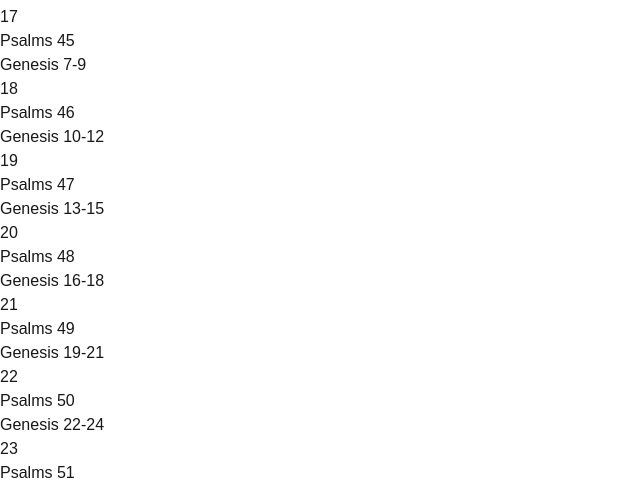
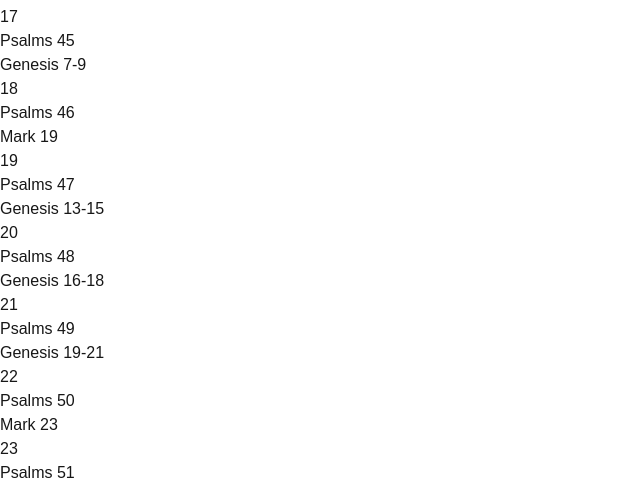
Before and after one commit to philippedixon/lutheranlectionary, a Next.js app: page / in a window 1280 px wide. Shown: the part 1267-1754 px from the top of the page, without its empty margins (0-640 px from the left). Built offline with nearby package versions, Linux system fonts and the light colour scheme; no server answers.

Commit message:
Update Day interface to have ofMonth property

```diff
--- a/src/app/constants/lectionary/januaryReadings.ts
+++ b/src/app/constants/lectionary/januaryReadings.ts
@@ -5,6 +5,7 @@ export const januaryReadings: Month = {
 	name: "January",
 	days: [
 		{
+			ofMonth: 1,
 			reading_1: [
 				{
 					bookId: BookId.Luke,
@@ -15,6 +16,7 @@ export const januaryReadings: Month = {
 			reading_2: [{ bookId: BookId.Mark, chapters: { first: 2, last: 2 } }],
 		},
 		{
+			ofMonth: 2,
 			reading_1: [
 				{
 					bookId: BookId.Psalms,
@@ -24,6 +26,7 @@ export const januaryReadings: Month = {
 			reading_2: [{ bookId: BookId.Mark, chapters: { first: 3, last: 3 } }],
 		},
 		{
+			ofMonth: 3,
 			reading_1: [
 				{
 					bookId: BookId.Psalms,
@@ -33,6 +36,7 @@ export const januaryReadings: Month = {
 			reading_2: [{ bookId: BookId.Mark, chapters: { first: 4, last: 4 } }],
 		},
 		{
+			ofMonth: 4,
 			reading_1: [
 				{
 					bookId: BookId.Psalms,
@@ -42,6 +46,7 @@ export const januaryReadings: Month = {
 			reading_2: [{ bookId: BookId.Mark, chapters: { first: 5, last: 5 } }],
 		},
 		{
+			ofMonth: 5,
 			reading_1: [
 				{
 					bookId: BookId.Psalms,
@@ -51,6 +56,7 @@ export const januaryReadings: Month = {
 			reading_2: [{ bookId: BookId.Mark, chapters: { first: 6, last: 6 } }],
 		},
 		{
+			ofMonth: 6,
 			reading_1: [
 				{
 					bookId: BookId.Psalms,
@@ -60,6 +66,7 @@ export const januaryReadings: Month = {
 			reading_2: [{ bookId: BookId.Mark, chapters: { first: 7, last: 7 } }],
 		},
 		{
+			ofMonth: 7,
 			reading_1: [
 				{
 					bookId: BookId.Psalms,
@@ -69,6 +76,7 @@ export const januaryReadings: Month = {
 			reading_2: [{ bookId: BookId.Mark, chapters: { first: 8, last: 8 } }],
 		},
 		{
+			ofMonth: 8,
 			reading_1: [
 				{
 					bookId: BookId.Psalms,
@@ -78,6 +86,7 @@ export const januaryReadings: Month = {
 			reading_2: [{ bookId: BookId.Mark, chapters: { first: 9, last: 9 } }],
 		},
 		{
+			ofMonth: 9,
 			reading_1: [
 				{
 					bookId: BookId.Psalms,
@@ -87,6 +96,7 @@ export const januaryReadings: Month = {
 			reading_2: [{ bookId: BookId.Mark, chapters: { first: 10, last: 10 } }],
 		},
 		{
+			ofMonth: 10,
 			reading_1: [
 				{
 					bookId: BookId.Psalms,
@@ -96,6 +106,7 @@ export const januaryReadings: Month = {
 			reading_2: [{ bookId: BookId.Mark, chapters: { first: 11, last: 11 } }],
 		},
 		{
+			ofMonth: 11,
 			reading_1: [
 				{
 					bookId: BookId.Psalms,
@@ -105,6 +116,7 @@ export const januaryReadings: Month = {
 			reading_2: [{ bookId: BookId.Mark, chapters: { first: 12, last: 12 } }],
 		},
 		{
+			ofMonth: 12,
 			reading_1: [
 				{
 					bookId: BookId.Psalms,
@@ -114,6 +126,7 @@ export const januaryReadings: Month = {
 			reading_2: [{ bookId: BookId.Mark, chapters: { first: 13, last: 13 } }],
 		},
 		{
+			ofMonth: 13,
 			reading_1: [
 				{
 					bookId: BookId.Psalms,
@@ -123,6 +136,7 @@ export const januaryReadings: Month = {
 			reading_2: [{ bookId: BookId.Mark, chapters: { first: 14, last: 14 } }],
 		},
 		{
+			ofMonth: 14,
 			reading_1: [
 				{
 					bookId: BookId.Psalms,
@@ -137,6 +151,7 @@ export const januaryReadings: Month = {
 			],
 		},
 		{
+			ofMonth: 15,
 			reading_1: [
 				{
 					bookId: BookId.Psalms,
@@ -151,6 +166,7 @@ export const januaryReadings: Month = {
 			],
 		},
 		{
+			ofMonth: 16,
 			reading_1: [
 				{
 					bookId: BookId.Psalms,
@@ -165,6 +181,7 @@ export const januaryReadings: Month = {
 			],
 		},
 		{
+			ofMonth: 17,
 			reading_1: [
 				{
 					bookId: BookId.Psalms,
@@ -179,20 +196,17 @@ export const januaryReadings: Month = {
 			],
 		},
 		{
+			ofMonth: 18,
 			reading_1: [
 				{
 					bookId: BookId.Psalms,
 					chapters: { first: 46, last: 46 },
 				},
 			],
-			reading_2: [
-				{
-					bookId: BookId.Genesis,
-					chapters: { first: 10, last: 12 },
-				},
-			],
+			reading_2: [{ bookId: BookId.Mark, chapters: { first: 19, last: 19 } }],
 		},
 		{
+			ofMonth: 19,
 			reading_1: [
 				{
 					bookId: BookId.Psalms,
@@ -207,6 +221,7 @@ export const januaryReadings: Month = {
 			],
 		},
 		{
+			ofMonth: 20,
 			reading_1: [
 				{
 					bookId: BookId.Psalms,
@@ -221,6 +236,7 @@ export const januaryReadings: Month = {
 			],
 		},
 		{
+			ofMonth: 21,
 			reading_1: [
 				{
 					bookId: BookId.Psalms,
@@ -235,20 +251,17 @@ export const januaryReadings: Month = {
 			],
 		},
 		{
+			ofMonth: 22,
 			reading_1: [
 				{
 					bookId: BookId.Psalms,
 					chapters: { first: 50, last: 50 },
 				},
 			],
-			reading_2: [
-				{
-					bookId: BookId.Genesis,
-					chapters: { first: 22, last: 24 },
-				},
-			],
+			reading_2: [{ bookId: BookId.Mark, chapters: { first: 23, last: 23 } }],
 		},
 		{
+			ofMonth: 23,
 			reading_1: [
 				{
 					bookId: BookId.Psalms,
@@ -263,6 +276,7 @@ export const januaryReadings: Month = {
 			],
 		},
 		{
+			ofMonth: 24,
 			reading_1: [
 				{
 					bookId: BookId.Psalms,
@@ -277,6 +291,7 @@ export const januaryReadings: Month = {
 			],
 		},
 		{
+			ofMonth: 25,
 			reading_1: [
 				{
 					bookId: BookId.Psalms,
@@ -291,6 +306,7 @@ export const januaryReadings: Month = {
 			],
 		},
 		{
+			ofMonth: 26,
 			reading_1: [
 				{
 					bookId: BookId.Psalms,
@@ -305,6 +321,7 @@ export const januaryReadings: Month = {
 			],
 		},
 		{
+			ofMonth: 27,
 			reading_1: [
 				{
 					bookId: BookId.Psalms,
@@ -319,6 +336,7 @@ export const januaryReadings: Month = {
 			],
 		},
 		{
+			ofMonth: 28,
 			reading_1: [
 				{
 					bookId: BookId.Psalms,
@@ -333,6 +351,7 @@ export const januaryReadings: Month = {
 			],
 		},
 		{
+			ofMonth: 29,
 			reading_1: [
 				{
 					bookId: BookId.Psalms,
@@ -347,6 +366,7 @@ export const januaryReadings: Month = {
 			],
 		},
 		{
+			ofMonth: 30,
 			reading_1: [
 				{
 					bookId: BookId.Psalms,
@@ -361,6 +381,7 @@ export const januaryReadings: Month = {
 			],
 		},
 		{
+			ofMonth: 31,
 			reading_1: [
 				{
 					bookId: BookId.Luke,
--- a/src/app/interfaces/lectionary.ts
+++ b/src/app/interfaces/lectionary.ts
@@ -6,6 +6,7 @@ export interface Chapters {
 }
 
 export interface Day {
+	ofMonth: number;
 	reading_1: Reading[];
 	reading_2: Reading[];
 }
--- a/src/app/page.tsx
+++ b/src/app/page.tsx
@@ -15,8 +15,8 @@ const Home = () => {
 					return (
 						<div key={month.name}>
 							<h2>{month.name}</h2>
-							{month?.days?.map((day, dayIndex) => {
-								const date = dayIndex + 1;
+							{month?.days?.map((day) => {
+								const date = day.ofMonth;
 								const reading1Display = day.reading_1
 									.map((reading) => getReadingTitle(reading))
 									.join(", ");
```
